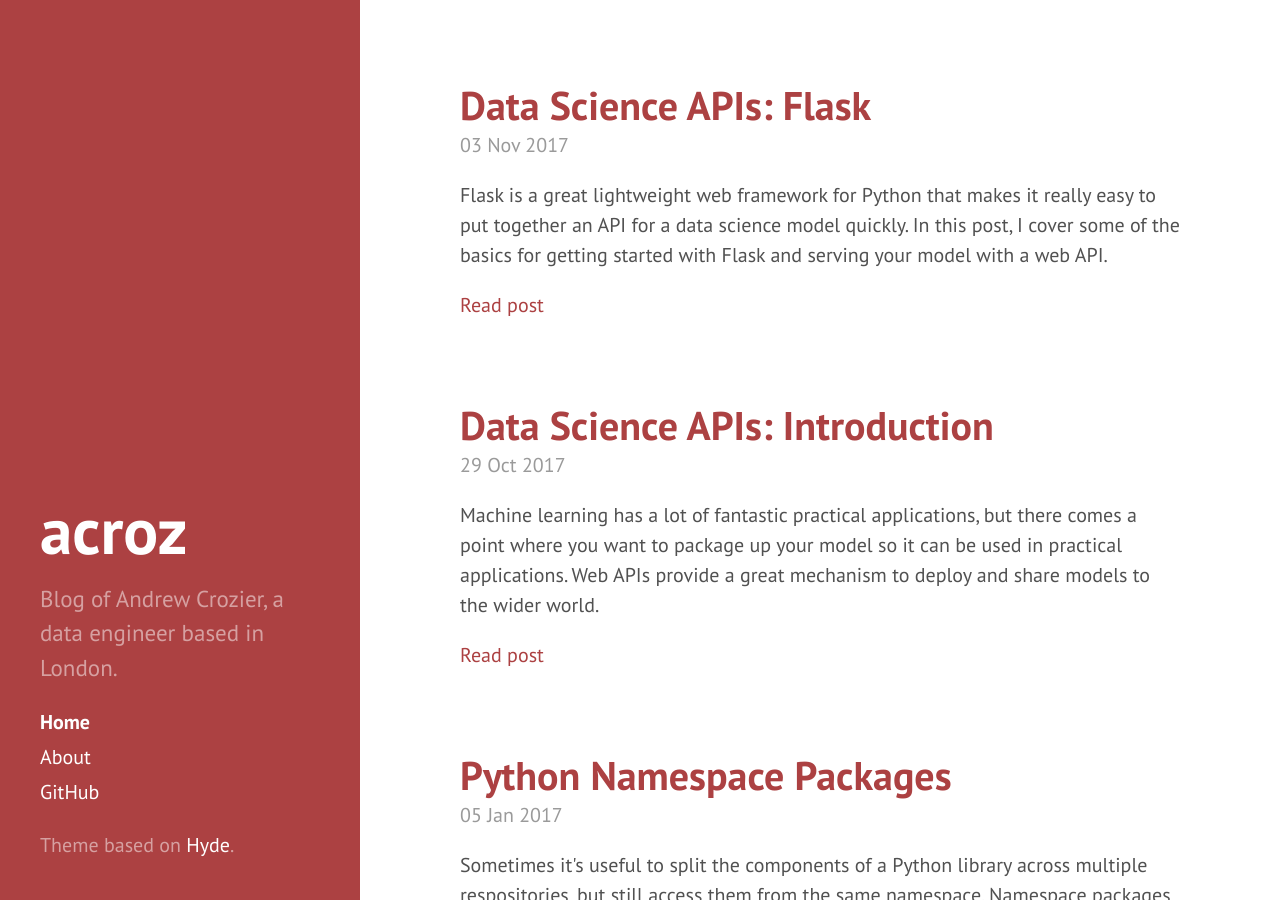
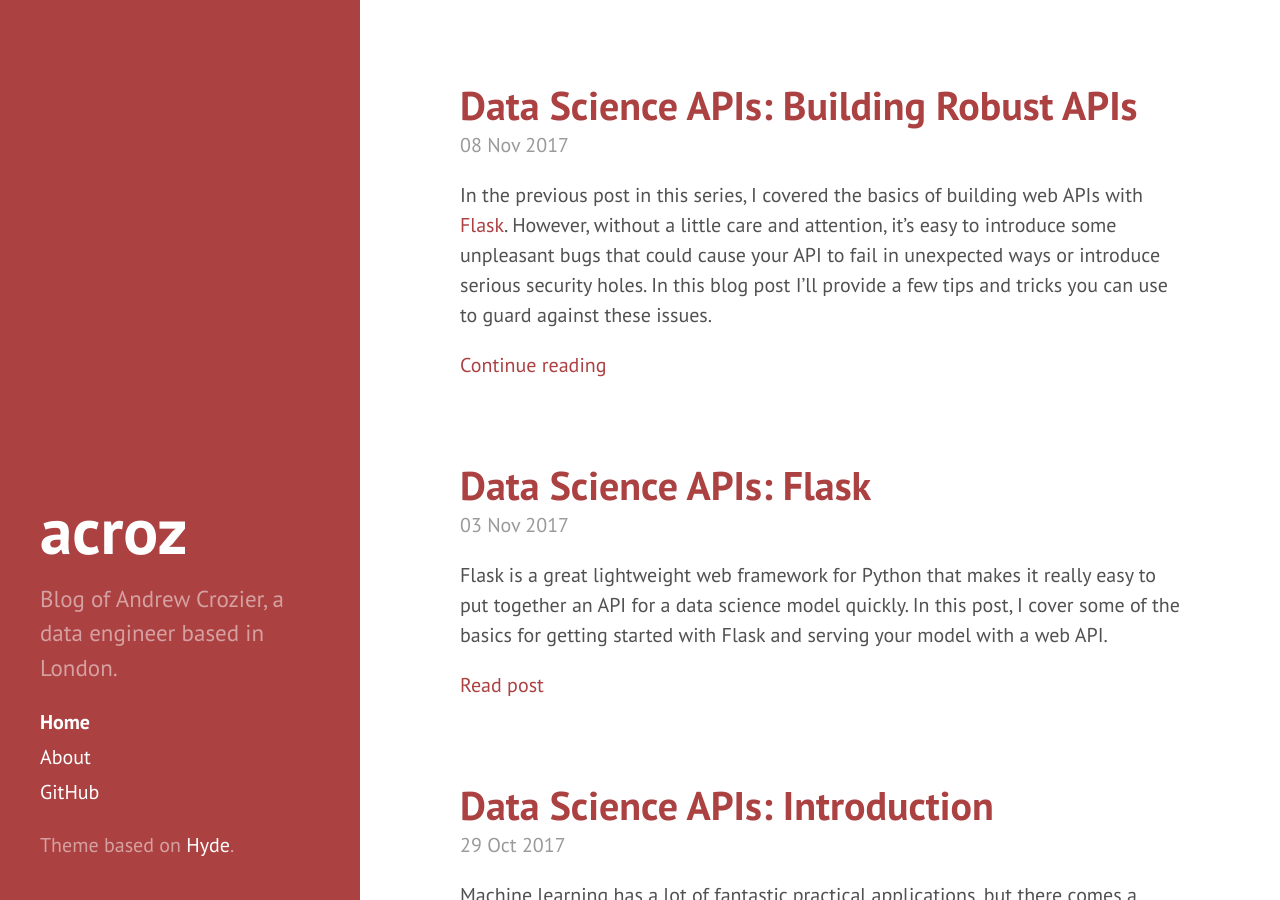
Before and after one commit to acroz/acroz.github.io, a Jekyll site: the page built from index.html, in a window 1280 px wide and 900 px high. Built offline with Jekyll 4.4.1, drawn with Linux system fonts in a browser that asks for light colours; the list of posts is cut into pages by our own code; some of the changed lines change nothing that is shown; some of the changed text lies outside the part shown.

Commit message:
New post on robust and secure APIs

````diff
--- a/_posts/2017-11-03-data-science-apis-flask.md
+++ b/_posts/2017-11-03-data-science-apis-flask.md
@@ -197,6 +197,56 @@ equivalent Python representation:
 {'name': 'Andrew', 'username': 'acroz'}
 ```
 
+### Jsonifying NumPy Values
+
+It's worth noting that Python's standard library `json` package, which is used
+internally by `flask.jsonify()`, doesn't play nicely with NumPy types. For
+example, while the serialisation of a normal Python `int` works fine:
+
+```python
+>>> import json
+>>> json.dumps(3)
+'3'
+```
+
+Doing the same with a `numpy.int64` does not:
+
+```python
+>>> import numpy
+>>> json.dumps(numpy.int64(3))
+Traceback (most recent call last):
+  File "<stdin>", line 1, in <module>
+  File "/Users/acroz/.pyenv/versions/3.6.2/Python.framework/Versions/3.6/lib/python3.6/json/__init__.py", line 231, in dumps
+    return _default_encoder.encode(obj)
+  File "/Users/acroz/.pyenv/versions/3.6.2/Python.framework/Versions/3.6/lib/python3.6/json/encoder.py", line 199, in encode
+    chunks = self.iterencode(o, _one_shot=True)
+  File "/Users/acroz/.pyenv/versions/3.6.2/Python.framework/Versions/3.6/lib/python3.6/json/encoder.py", line 257, in iterencode
+    return _iterencode(o, 0)
+  File "/Users/acroz/.pyenv/versions/3.6.2/Python.framework/Versions/3.6/lib/python3.6/json/encoder.py", line 180, in default
+    o.__class__.__name__)
+TypeError: Object of type 'int64' is not JSON serializable
+```
+
+For that reason, you'll want to make sure any content you're serialising with
+`flask.jsonify()` is converted to native Python types. In the above example:
+
+```python
+>>> numpy_integer = numpy.int64(3)
+>>> json.dumps(int(numpy_integer))
+'3'
+```
+
+And for arrays:
+
+```python
+>>> array_1d = numpy.array([1., 1.5, 2.])
+>>> json.dumps([float(v) for v in array_1d])
+'[1.0, 1.5, 2.0]'
+>>> array_2d = numpy.array([[1., 1.5], [1.5, 2.]])
+>>> json.dumps([[float(v) for v in row] for row in array_2d])
+'[[1.0, 1.5], [1.5, 2.0]]'
+```
+
 ## Wrapping a Data Science Model
 
 I've covered some of the basics of wrapping Python functionality in HTTP
@@ -267,14 +317,16 @@ that takes the two features as inputs:
 @app.route('/predict/feature_1/<feature_1>/feature_2/<feature_2>')
 def predict(feature_1, feature_2):
 
-    features = numpy.array(
-        [[feature_1, feature_2]],
-        dtype=float  # Convert inputs to floats
-    )
+    # Convert inputs from strings to floats
+    feature_1 = float(feature_1)
+    feature_2 = float(feature_2)
 
+    # Perform model prediction
+    features = numpy.array([[feature_1, feature_2]])
     predicted_class = model.predict(features)[0]
     probabilities = model.predict_proba(features)[0]
 
+    # Prepare response
     content = {
         'class': int(predicted_class),
         'probabilities': [
--- /dev/null
+++ b/_posts/2017-11-08-data-science-apis-tips.md
@@ -0,0 +1,303 @@
+---
+layout: post
+title:  "Data Science APIs: Building Robust APIs"
+date:   2017-11-08 23:09:00 +0000
+categories: python api flask
+series:
+    name: "Data Science APIs"
+    index: 3
+---
+
+In the previous post in this series, I covered the basics of building web APIs
+with [Flask]. However, without a little care and attention, it's easy to
+introduce some unpleasant bugs that could cause your API to fail in unexpected
+ways or introduce serious security holes. In this blog post I'll provide a few
+tips and tricks you can use to guard against these issues.
+
+## JSON Error Handler
+
+By default, [Flask] returns HTML-formatted pages when an error occurs trying to
+fulfill a request. For instance, when an endpoint is requested that does not
+correspond to anything known on the server, it returns the well known 404 error
+response, which indicates 'Not Found' (for a full list of HTTP status codes
+check out [httpstatuses.com](https://httpstatuses.com/)), with the following
+content:
+
+```html
+<!DOCTYPE HTML PUBLIC "-//W3C//DTD HTML 3.2 Final//EN">
+<title>404 Not Found</title>
+<h1>Not Found</h1>
+<p>
+  The requested URL was not found on the server. If you entered the URL
+  manually please check your spelling and try again.
+</p>
+```
+
+For the primary use case for [Flask], serving HTTP web pages, this is great, as
+it returns something that a browser can display and show something meaningful
+to the user. However, for an API expecting a JSON response it is less useful,
+as any attempt to interpret the response as JSON will fail. For example, when
+using [requests] to query a missing endpoint on a Flask server:
+
+```python
+>>> import requests
+>>> response = requests.get('http://localhost:5000')
+>>> response.status_code
+404
+>>> response.json()
+Traceback (most recent call last):
+  File "call.py", line 2, in <module>
+    requests.get('http://localhost:5000').json()
+  File "/home/acroz/.pyenv/versions/3.6.3/lib/python3.6/site-packages/requests/models.py", line 892, in json
+    return complexjson.loads(self.text, **kwargs)
+  File "/home/acroz/.pyenv/versions/3.6.3/lib/python3.6/json/__init__.py", line 354, in loads
+    return _default_decoder.decode(s)
+  File "/home/acroz/.pyenv/versions/3.6.3/lib/python3.6/json/decoder.py", line 339, in decode
+    obj, end = self.raw_decode(s, idx=_w(s, 0).end())
+  File "/home/acroz/.pyenv/versions/3.6.3/lib/python3.6/json/decoder.py", line 357, in raw_decode
+    raise JSONDecodeError("Expecting value", s, err.value) from None
+json.decoder.JSONDecodeError: Expecting value: line 1 column 1 (char 0)
+```
+
+Instead, we'd like to configure [Flask] to always return JSON. To do this,
+first make a function that creates a flask `Response` for a given Python
+exception:
+
+```python
+from werkzeug.exceptions import HTTPException
+
+def json_errorhandler(exception):
+    """Create a JSON-encoded flask Response from an Exception."""
+
+    if isinstance(exception, HTTPException):
+        message = exception.description
+        code = response.status_code
+    else:
+        message = 'Internal server error'
+        code = 500
+
+    response = jsonify({'message': message, 'error': True})
+    response.status_code = code
+
+    return response
+```
+
+Note that the `HTTPException` class from `werkzeug` is the exception type used
+by [Flask] to represent HTTP failure cases, like 404 above. Any other Python
+exception being passed here indicates that an exception was raised while
+handling a request, and we therefore return a 500 status response, indicating
+an 'Internal Server Error'.
+
+It's then a simple matter to register the function as the error handler:
+
+```
+from werkzeug.exceptions import default_exceptions
+
+for code in default_exceptions.keys():
+    app.register_error_handler(code, json_errorhandler)
+```
+
+Now error messages are formatted with JSON by default. Requesting a missing
+endpoint as in the example above will return a JSON encoded body containing a
+descriptive error message:
+
+```json
+{
+  "error": true,
+  "message": "The requested URL was not found on the server.  If you entered the URL manually please check your spelling and try again."
+}
+```
+
+This can now be read reliably by [requests]:
+
+```python
+>>> import requests
+>>> response = requests.get('http://localhost:5000')
+>>> response.status_code
+404
+>>> response.json()
+{'error': True, 'message': 'The requested URL was not found on the server.  If you entered the URL manually please check your spelling and try again.'}
+```
+
+## Malformed Inputs
+
+Another issue you might come across is badly formatted inputs. Looking back at
+[the example from the previous post in this series
+]({% post_url 2017-11-03-data-science-apis-flask %}#model-as-an-api), consider
+what happens to the arguments passed to the function as `feature_1` and
+`feature_2`. They first get passed to `float()`:
+
+```python
+feature_1 = float(feature_1)
+feature_2 = float(feature_2)
+```
+
+In the case that the passed strings can be converted to floats, this will work
+well, however when something like `'invalid'` is passed, it will raise a
+`ValueError`. This exception is not caught inside our API function, and so
+Flask catches it and returns a 500 Internal Server Error to the client.
+
+This isn't a great experience, since there's no indication to the caller why
+failure occurred, and worse still, it implies that the failure was due to some
+mistake in the code rather than because of bad inputs being provided.
+
+To correct this, you should catch the `ValueError` and use [Flask]'s `abort`
+helper function to exit from the function early and return a 400 HTTP response
+to the caller, indicating a 'Bad Request'. The example above then becomes:
+
+```python
+from flask import abort
+
+@app.route('/predict/feature_1/<feature_1>/feature_2/<feature_2>')
+def predict(feature_1, feature_2):
+
+    # Convert inputs from strings to floats
+    try:
+        feature_1 = float(feature_1)
+        feature_2 = float(feature_2)
+    except ValueError:
+        abort(400, 'Input features were not valid floats')
+
+    # Model prediction code ...
+
+    return jsonify(content)
+```
+
+You could also check that the inputs are vaild explicitly before attempting the
+conversion, however Pythonic style usually prefers trying to perform a type
+conversion first and catching the exception in the case that it failed.
+
+So now, when calling the client with [requests], instead of the generic 500
+response received previously:
+
+```python
+>>> endpoint = '/predict/feature_1/1.0/feature_2/invalid'
+>>> response = requests.get(f'http://localhost:5000{endpoint}')
+>>> response.status_code
+500
+>>> response.json()
+{'error': True, 'message': 'Internal server error'}
+```
+
+We now get a response with a much more approriate status code and a useful
+error message:
+
+```python
+>>> endpoint = '/predict/feature_1/1.0/feature_2/invalid'
+>>> response = requests.get(f'http://localhost:5000{endpoint}')
+>>> response.status_code
+400
+>>> response.json()
+{'error': True, 'message': 'Input features were not valid floats'}
+```
+
+### Variable Rules
+
+If you're familiar with [Flask], you may be aware that it provides some
+functionality for validating URL parts match certain formats, called [variable
+rules]. It's a nice feature that avoids writing boilerplate code, however be
+careful of the float converter - at the time of writing, it doesn't support
+negative values.
+
+## SQLAlchemy
+
+In [my model example in the previous post in this series
+]({% post_url 2017-11-03-data-science-apis-flask %}#example-model), I trained
+my classifier to some sample data generated with [scikit-learn], however in a
+useful model you'll want to train it to some real data of significance. It's
+good practice to keep such data in a proper database for peristence, rather
+than keeping state in memory, which will be lost when the application restarts,
+or by managing some custom text files, which can be error prone.
+
+SQL databases are most common for this kind of task, especially when dealing
+with tabular data, and the most common library for interacting with them is
+[SQLAlchemy]. I'm not going to give a tutorial here on how to interact with
+databases with SQLAlchemy, but to give you an idea of a typical use case, here
+is that same model trained to data read from a PostgreSQL database:
+
+```python
+import pandas
+import sqlalchemy
+
+# Create connection with database
+DATABASE_URL = 'postgres://localhost/postgres'
+engine = sqlalchemy.create_engine(DATABASE_URL)
+connection = engine.connect()
+
+# Read query result directly into a pandas dataframe
+query = 'SELECT * FROM data'
+data = pandas.read_sql(query, connection)
+
+# Train the model
+features = numpy.array(data[['feature_1', 'feature_2']])
+classes = numpy.array(data['class'])
+model = LogisticRegression()
+model.fit(features, classes)
+```
+
+### Integration with Flask
+
+SQLAlchemy needs some configuration to manage its connection pool and session
+in an optimal way for an HTTP request context; if managed improperly, stale
+database connections could accumulate and result in an application failure.
+
+Rather than setting up this configuration yourself, I recommend using
+[Flask-SQLAlchemy], which does it for you. To set it up:
+
+```python
+from flask import Flask
+from flask_sqlalchemy import SQLAlchemy
+
+app = Flask(__name__)
+app.config['SQLALCHEMY_DATABASE_URI'] = \
+    'postgres://localhost/postgres'
+db = SQLAlchemy(app)
+```
+
+You can then use `db.engine` as the connection object with `pandas.read_sql()`.
+In the above example, run:
+
+```python
+data = pandas.read_sql(query, db.engine)
+```
+
+### Guarding against SQL Injection
+
+Constructing SQL queries from API endpoints is dangerous, as demonstrated by
+[a well known xkcd strip][xkcd Bobby Tables]:
+
+![xkcd Bobby Tables](https://imgs.xkcd.com/comics/exploits_of_a_mom.png){:class="centered"}
+
+If you were to execute a SQL query constructed from some input provided for a
+user, it would be possible for a caller to delete all your data, as in this
+xkcd comic. Constructing queries by normal Python string interpolation is
+therefore not a good idea:
+
+```python
+connection.execute(
+    f'SELECT * FROM some_table WHERE name = "{user_input}"'
+)
+```
+
+It's easy to guard against this by simply using SQLAlchemy's query
+interpolator, which sanitises any provided data:
+
+```python
+connection.execute(
+    'SELECT * FROM mytable WHERE name = :name',
+    name=name
+)
+```
+
+Using the suggestions and tips provided in this post, you'll be able to write
+APIs in Flask which are more robust and secure. In the next post in this
+series, I'll show how to handle longer running calculations effectively in your
+API.
+
+[Flask]: http://flask.pocoo.org/
+[scikit-learn]: http://scikit-learn.org/
+[requests]: http://python-requests.org/
+[variable rules]: http://flask.pocoo.org/docs/latest/quickstart/#variable-rules
+[SQLAlchemy]: https://www.sqlalchemy.org/
+[Flask-SQLAlchemy]: http://flask-sqlalchemy.pocoo.org/
+[xkcd Bobby Tables]: https://xkcd.com/327/
````
